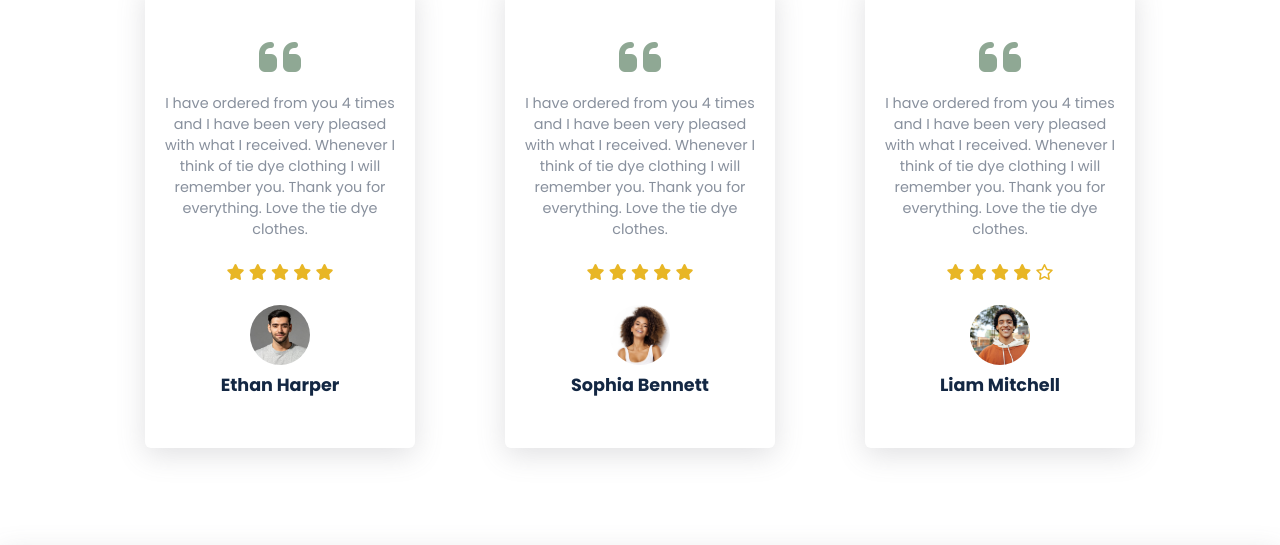
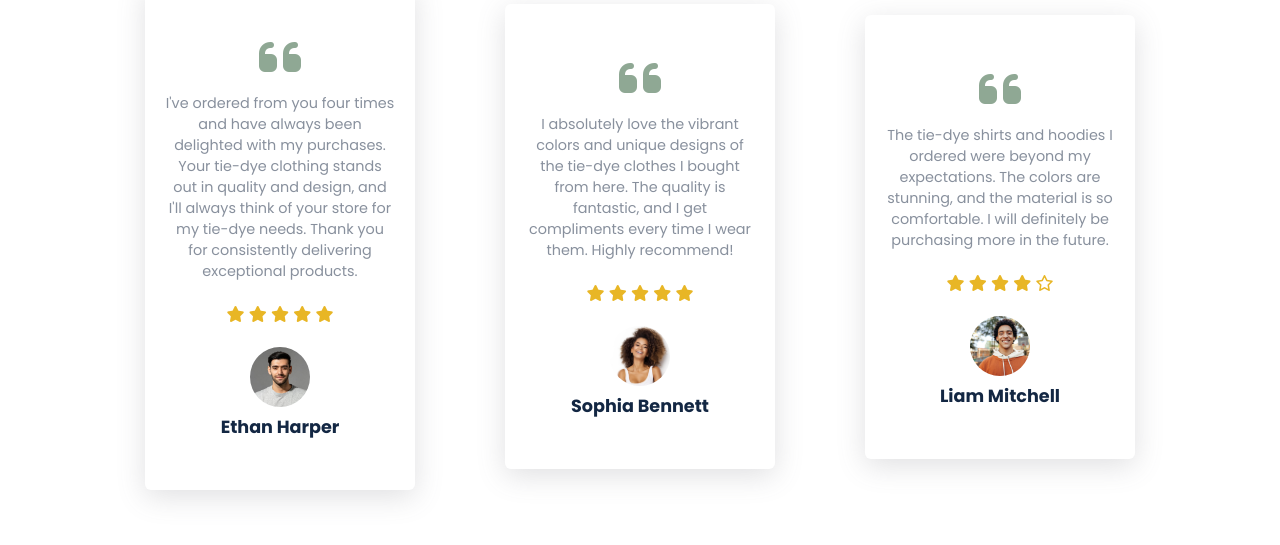
Before and after one commit to https-ty/Tincture, a plain HTML site: page src/index.html in a window 1280 px wide. Shown: the part 3959-4504 px from the top of the page. Drawn offline with Linux system fonts and the light colour scheme; files whose address does not match are found by name; a web font is replaced by a local one.

Commit message:
adjusted some stuff

```diff
--- a/src/css/main.css
+++ b/src/css/main.css
@@ -613,7 +613,8 @@ html {
 .footer {
   /* background-color: rgba(255, 255, 255, 0.8); */
   /* background-color: rgba(143, 168, 148, 0.5); */
-  background-color: var(--green-300);
+  /* background-color: var(--green-300); */
+  background-image: url(/Tincture-Ecommerce/src/images/bg/frame_bg.png);
   box-shadow: rgba(100, 100, 111, 0.2) 0px 7px 29px 0px;
   padding: 40px 0 20px;
   padding-left: 100px;
--- a/src/index.html
+++ b/src/index.html
@@ -363,9 +363,9 @@
         <div class="reviews-description">
           <i class="fa fa-quote-left quote"></i>
           <p>
-            I have ordered from you 4 times and I have been very pleased with
-            what I received. Whenever I think of tie dye clothing I will
-            remember you. Thank you for everything. Love the tie dye clothes.
+            I've ordered from you four times and have always been delighted with my purchases.
+            Your tie-dye clothing stands out in quality and design, and I'll always think of
+            your store for my tie-dye needs. Thank you for consistently delivering exceptional products.
           </p>
           <div class="rating">
             <i class="fa fa-star"></i>
@@ -381,9 +381,8 @@
         <div class="reviews-description">
           <i class="fa fa-quote-left quote"></i>
           <p>
-            I have ordered from you 4 times and I have been very pleased with
-            what I received. Whenever I think of tie dye clothing I will
-            remember you. Thank you for everything. Love the tie dye clothes.
+            I absolutely love the vibrant colors and unique designs of the tie-dye clothes I bought from here.
+            The quality is fantastic, and I get compliments every time I wear them. Highly recommend!
           </p>
           <div class="rating">
             <i class="fa fa-star"></i>
@@ -399,9 +398,9 @@
         <div class="reviews-description">
           <i class="fa fa-quote-left quote"></i>
           <p>
-            I have ordered from you 4 times and I have been very pleased with
-            what I received. Whenever I think of tie dye clothing I will
-            remember you. Thank you for everything. Love the tie dye clothes.
+            The tie-dye shirts and hoodies I ordered were beyond my expectations.
+            The colors are stunning, and the material is so comfortable.
+            I will definitely be purchasing more in the future.
           </p>
           <div class="rating">
             <i class="fa fa-star"></i>
```
